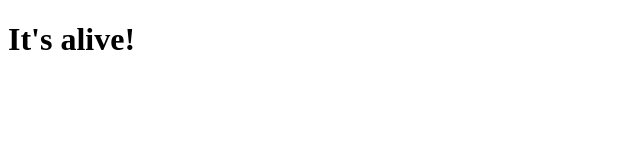
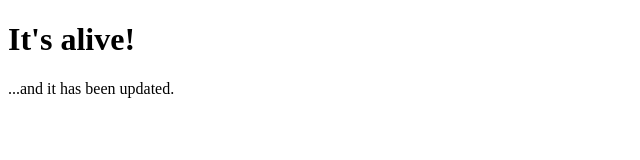
Before and after one commit to FollowUpRepos/deploy-gh-pages, a plain HTML site: page index.html in a window 1280 px wide. Shown: the whole page, without its empty margins (0-640 px from the left). Drawn offline with Linux system fonts and the light colour scheme.

Commit message:
First update: add `<p>` element

```diff
--- a/index.html
+++ b/index.html
@@ -7,5 +7,8 @@
 </head>
 <body>
   <h1>It's alive!</h1>
+
+  <p>...and it has been updated.</p>
+
 </body>
 </html>
```
